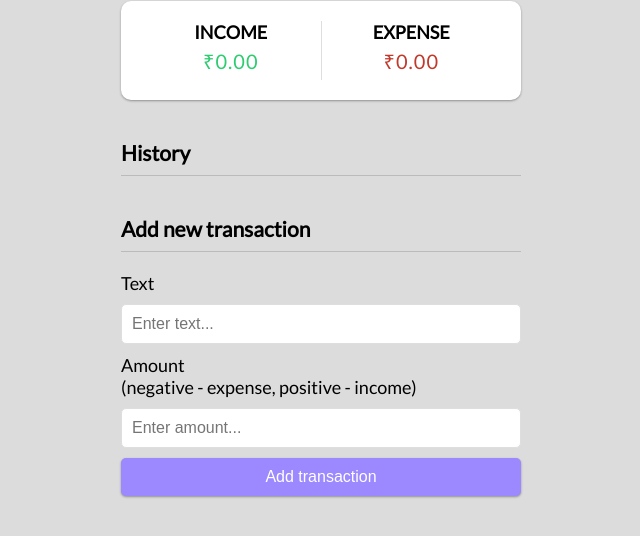
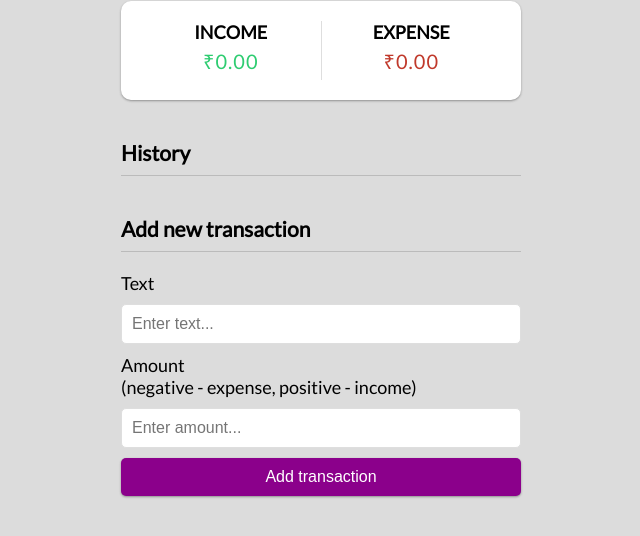
Before and after one commit to YashBhawsar23/College_Project, a plain HTML site: page index.html in a window 1280 px wide. Shown: the part 202-738 px from the top of the page, without its empty margins (319-959 px from the left). Drawn offline with Linux system fonts and the light colour scheme.

Commit message:
Update style.css

```diff
--- a/style.css
+++ b/style.css
@@ -91,7 +91,7 @@ input[type='number'] {
 
 .btn {
   cursor: pointer;
-  background-color: #9c88ff;
+  background-color: #8B008B;
   box-shadow: var(--box-shadow);
   color: #fff;
   border: 0;
```
